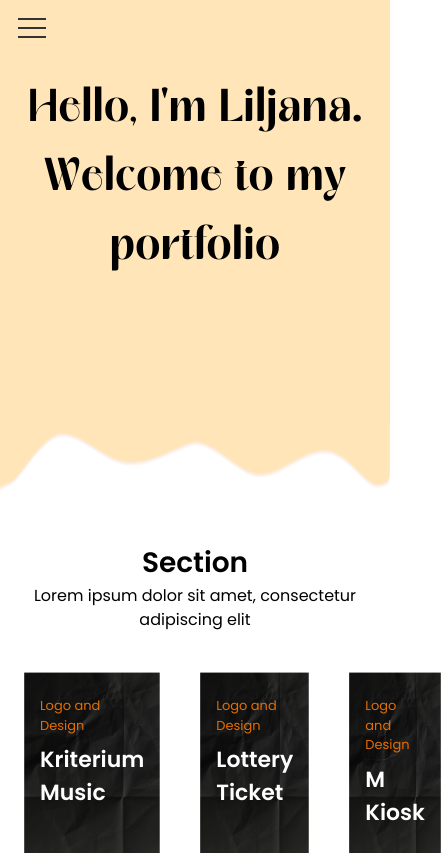
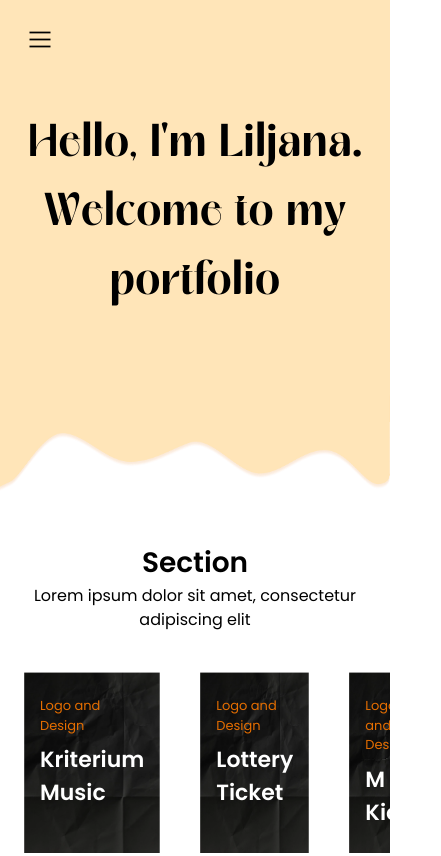
Before and after one commit to ivanjankov/Liljana-Porfolio-2.0, a website with bundled scripts: page index.html in a window 390 px wide. Shown: the top 856 px of the page, 441 px wide, since content can reach past the window. Built offline with nearby package versions, Linux system fonts and the light colour scheme.

Commit message:
feat(design): create hamburger menu (#15)
* feat: include hamburger menu icons

* feat: add logic to hamburger menu

* feat: style hamburger menu

```diff
--- a/index.html
+++ b/index.html
@@ -14,12 +14,11 @@
     </head>
     <body class="main">
         <div class="hero">
-            <div class="header__hamburger">
-                <div class="line top"></div>
-                <div class="line middle"></div>
-                <div class="line bottom"></div>
-            </div>
             <header class="header">
+                <div id="hamburger-menu" class="header__hamburger">
+                    <i class="las la-bars burger-icon active"></i>
+                    <i class="las la-times close-icon"></i>
+                </div>
                 <figure class="header__logo">
                     <img
                         class="header__logo-img"
--- a/script.js
+++ b/script.js
@@ -15,35 +15,57 @@
 
 displayFooterIcons(iconsWrapper, footerIcons);
 
-console.log(window.location.pathname);
 // header inlude menu
-const navMenu = document.getElementById('menu');
-const menuLinks = ['home', 'projects', 'services'];
+// const navMenu = document.getElementById('menu');
+// const menuLinks = ['home', 'projects', 'services'];
 
-let createMenu = (array) => {
-    navMenu.innerHTML = '';
-    for (let i = 0; i < array.length; i++) {
-        let listItem = document.createElement('li');
-        listItem.classList.add('header__menu-item');
-        let anchorItem = document.createElement('a');
-        anchorItem = setElementAttribute(
-            anchorItem,
-            'href',
-            'https://google.com'
-        );
-        anchorItem.classList.add('header__menu-item-link');
-        anchorItem.innerText = array[i];
-        listItem.appendChild(anchorItem);
+// let createMenu = (array) => {
+//     navMenu.innerHTML = '';
+//     for (let i = 0; i < array.length; i++) {
+//         let listItem = document.createElement('li');
+//         listItem.classList.add('header__menu-item');
+//         let anchorItem = document.createElement('a');
+//         anchorItem = setElementAttribute(
+//             anchorItem,
+//             'href',
+//             'https://google.com'
+//         );
+//         anchorItem.classList.add('header__menu-item-link');
+//         anchorItem.innerText = array[i];
+//         listItem.appendChild(anchorItem);
 
-        navMenu.appendChild(listItem);
-    }
+//         navMenu.appendChild(listItem);
+//     }
+// };
+
+// let setElementAttribute = (el, attr, attrValue) => {
+//     let element = el;
+//     element.setAttribute(attr, attrValue);
+
+//     return element;
+// };
+
+// createMenu(menuLinks);
+
+// Toggle hamburger menu
+
+const hamburgerMenu = document.getElementById('hamburger-menu');
+const hamburgerIcon = document.querySelector('.burger-icon');
+const closeIcon = document.querySelector('.close-icon');
+const headerMenu = document.querySelector('.header__menu');
+const header = document.querySelector('.header');
+
+const toggleActiveClass = (element) => {
+    element.classList.toggle('active');
 };
 
-let setElementAttribute = (el, attr, attrValue) => {
-    let element = el;
-    element.setAttribute(attr, attrValue);
-
-    return element;
+const toggleHamburger = () => {
+    hamburgerMenu.addEventListener('click', () => {
+        toggleActiveClass(hamburgerIcon);
+        toggleActiveClass(closeIcon);
+        toggleActiveClass(headerMenu);
+        toggleActiveClass(header);
+    });
 };
 
-createMenu(menuLinks);
+toggleHamburger();
--- a/src/styles/main.scss
+++ b/src/styles/main.scss
@@ -83,7 +83,10 @@
 
     @include breakpoint($md-screen) {
         padding: $m-space $s-space;
-        height: auto;
+        height: 100vh;
+        display: flex;
+        align-items: center;
+        justify-content: center;
     }
     @include breakpoint($sm-screen) {
         padding: $s-space;
@@ -114,6 +117,10 @@
         @include breakpoint($lg-screen) {
             flex: 1 1 20%;
         }
+
+        @include breakpoint($md-screen) {
+            display: none;
+        }
     }
 
     &__menu {
@@ -142,17 +149,46 @@
                 &.active {
                     color: $secondary;
                     border-bottom: 3px solid $secondary;
+
+                    @include breakpoint($md-screen) {
+                        border-bottom: 0;
+                    }
                 }
 
                 @include breakpoint($lg-screen) {
                     padding: $padding-m $padding-m;
                 }
+
+                @include breakpoint($md-screen) {
+                    border: 0;
+                    font-size: $text-lg;
+                }
+            }
+        }
+
+        @include breakpoint($md-screen) {
+            flex-direction: column;
+            scale: 0;
+            transition: all ease-in 0.5s;
+            transform: translateY(calc(-100% - 20px));
+
+            &.active {
+                display: flex;
+                scale: 1;
+                transform: translateY(0);
+                width: 100vw;
+                height: 100vh;
+                background-color: $primary;
             }
         }
     }
 
     &__button {
         flex: 1 1 25%;
+
+        @include breakpoint($md-screen) {
+            display: none;
+        }
 
         &-link {
             display: inline-block;
@@ -184,27 +220,47 @@
         height: 24px;
         padding: 2px;
         cursor: pointer;
-        .line {
-            width: 100%;
-            height: 2px;
-            background-color: $text-primary;
+        z-index: 1;
+
+        .las {
+            display: none;
+            &.active {
+                display: inline-block;
+            }
+        }
+
+        i {
+            font-size: $text-xl;
         }
 
         @include breakpoint($md-screen) {
-            display: flex;
-            flex-direction: column;
-            justify-content: space-between;
+            position: absolute;
+            left: 24px;
+            top: 24px;
+            display: inline-block;
         }
     }
 
     @include breakpoint($md-screen) {
-        display: none;
+        position: absolute;
+        display: block;
+        height: $l-space;
+        transition: all 0.4s ease;
+        left: 0;
+        top: 0;
+        z-index: 10;
+
+        &.active {
+            width: 100vw;
+            height: 100vh;
+        }
     }
 }
 
 .section {
     margin: 100px auto;
     padding: 100px 0;
+    overflow: hidden;
 
     &__heading {
         font-family: $font-secondary;
```
Also changed, not shown: style.css, 1 other file.
